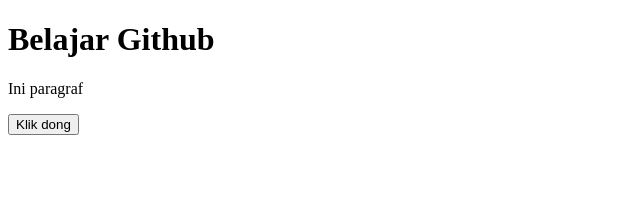
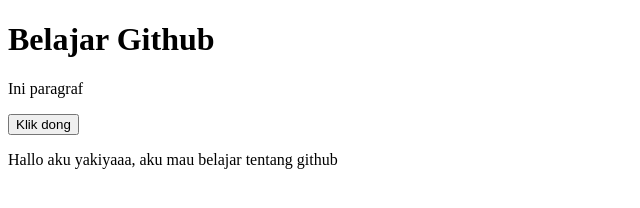
Before and after one commit to yakiya003/belajar, a plain HTML site: page index.html in a window 1280 px wide. Shown: the whole page, without its empty margins (0-640 px from the left). Drawn offline with Linux system fonts and the light colour scheme.

Commit message:
tambah paragraf baru

```diff
--- a/index.html
+++ b/index.html
@@ -9,5 +9,7 @@
     <h1>Belajar Github</h1>
     <p>Ini paragraf</p>
     <button>Klik dong</button>
+
+    <p>Hallo aku yakiyaaa, aku mau belajar tentang github</p>
 </body>
 </html>
```
